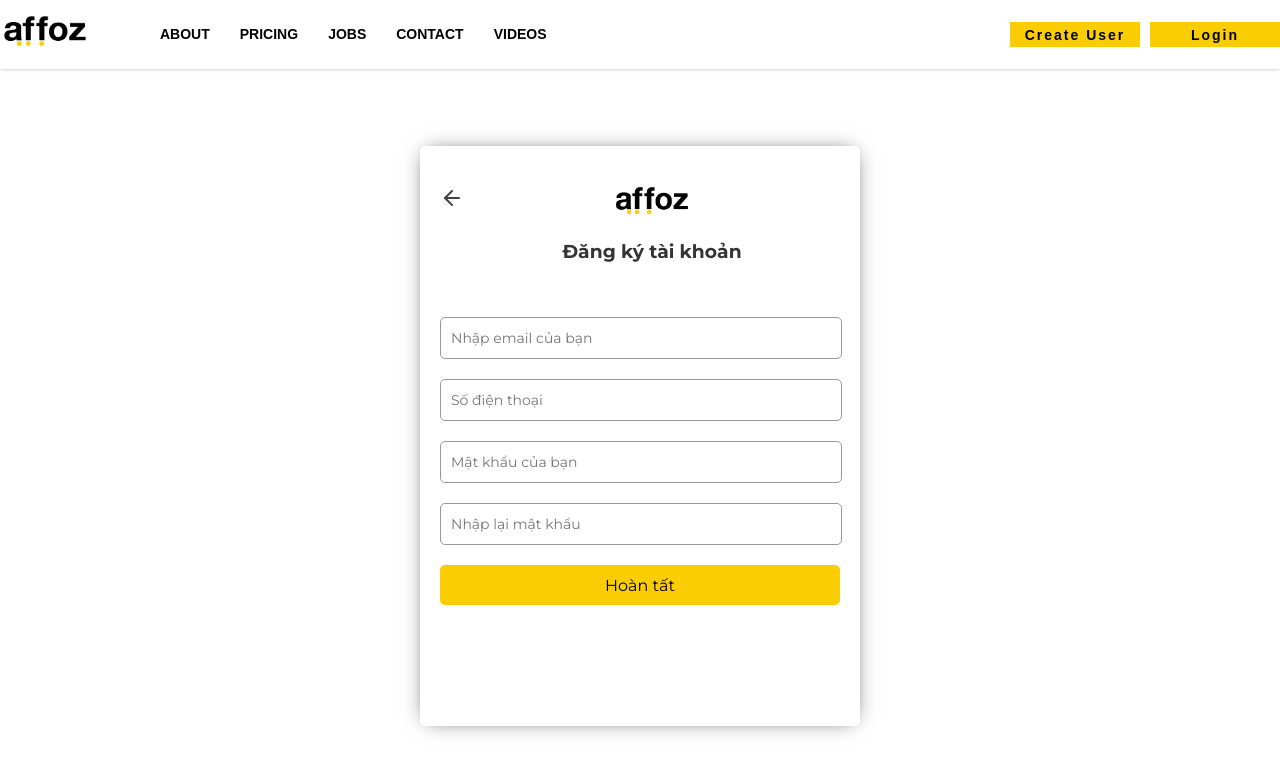
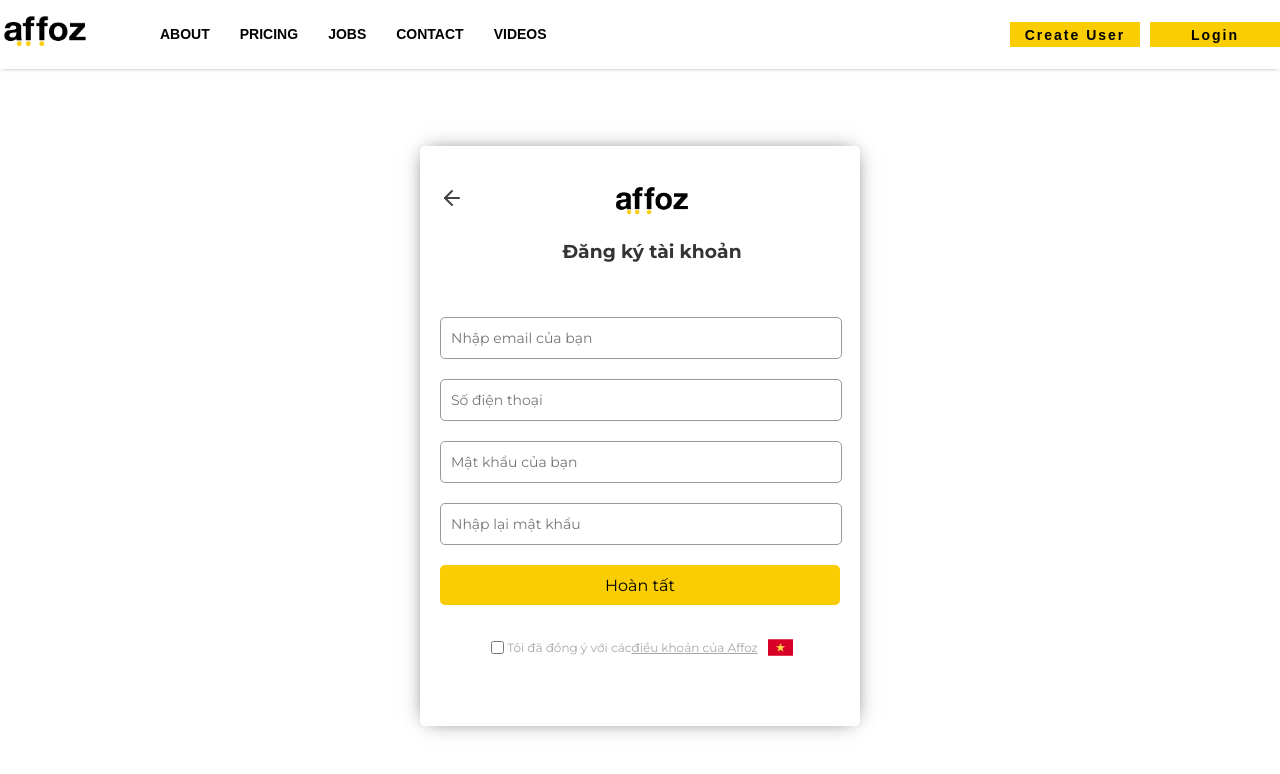
Before and after one commit to adt4ffoz/affoz-demo, a React (Create React App) app: page /create-user in a window 1280 px wide. Both pictures are taken after a click on the button "Tiếp tục". Shown: the top 774 px of the page. Built offline with nearby package versions, Linux system fonts and the light colour scheme.

Commit message:
add feature create acc

```diff
--- a/src/containers/CreateUser/CreateUser.js
+++ b/src/containers/CreateUser/CreateUser.js
@@ -2,9 +2,11 @@ import React, { useState } from "react";
 import { useFormik } from "formik";
 import * as Yup from "yup";
 import { ArrowLeft } from "react-feather";
+import { Link } from "react-router-dom";
 
 import { Button } from "../../components/common/index";
 import LogoDart from "../../assets/images/logo-dark.png";
+import IconVN from "../../assets/images/vietnam.png";
 import "./CreateUser.scss";
 
 export default function CreateUser() {
@@ -113,6 +115,14 @@ export default function CreateUser() {
                 typeButton="button"
                 handleClick={handleChangeNext}
               />
+              <div className="create__have">
+                <span>
+                  Bạn đã có mật khẩu chưa?{" "}
+                  <Link className="create__link" to="/login">
+                    Đăng nhập
+                  </Link>
+                </span>
+              </div>
             </div>
           ) : (
             <div className="create__container-input">
@@ -201,6 +211,16 @@ export default function CreateUser() {
                 />
               </div>
               <Button title="Hoàn tất" typeButton="submit" />
+              <div className="create__have">
+                <input type="checkbox" />
+                <span>
+                  Tôi đã đồng ý với các
+                  <Link className="create__link" to="/login">
+                    điều khoản của Affoz
+                  </Link>
+                </span>
+                <img className="create__vn" src={IconVN} alt="" />
+              </div>
             </div>
           )}
         </form>
--- a/src/containers/CreateUser/CreateUser.scss
+++ b/src/containers/CreateUser/CreateUser.scss
@@ -93,4 +93,19 @@
     width: 100%;
     position: relative;
   }
+  &__have {
+    margin-top: 30px;
+    display: flex;
+    justify-content: center;
+    align-items: center;
+    font-size: 12px;
+    color: #a7a7a7;
+  }
+  &__link {
+    color: #a7a7a7;
+  }
+  &__vn {
+    width: 25px;
+    margin-left: 10px;
+  }
 }
--- a/src/containers/Login/Login.scss
+++ b/src/containers/Login/Login.scss
@@ -5,10 +5,10 @@
   align-items: center;
   margin-top: 10px;
   color: #a7a7a7;
-  font-size: 13px;
+  font-size: 12px;
 }
 
-.link{
+.link {
   color: #a7a7a7;
   text-decoration: underline;
 }
```
Also changed, not shown: src/assets/images/vietnam.png (added).
